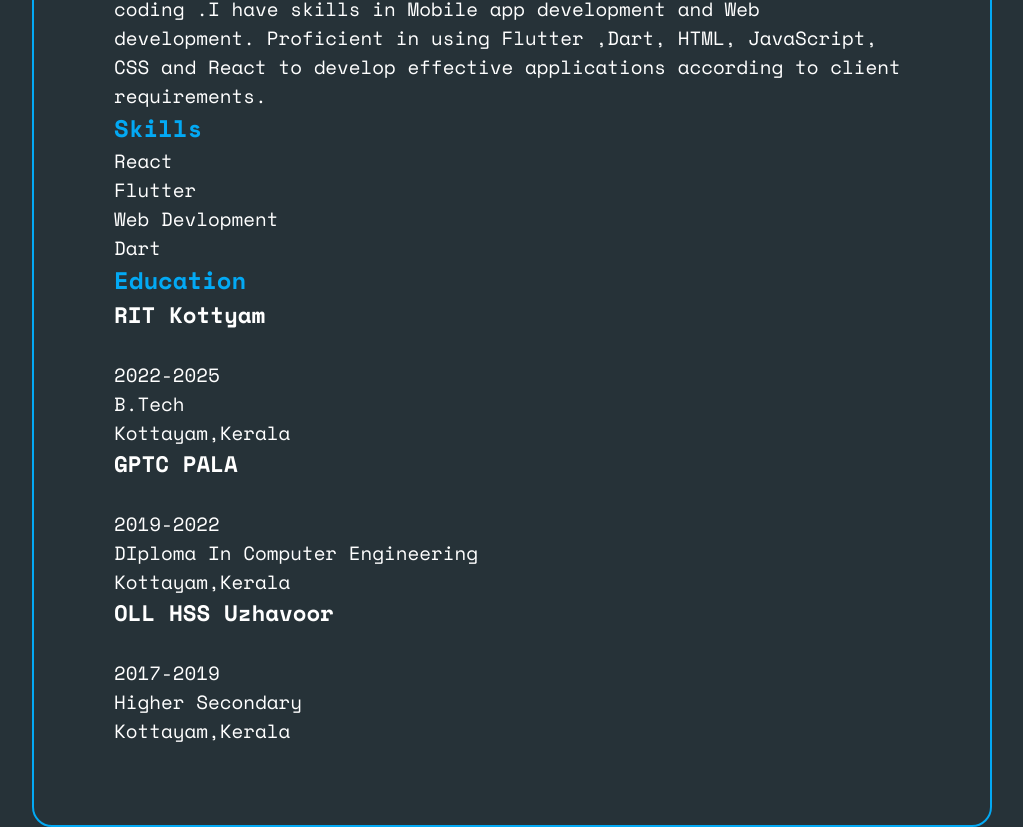
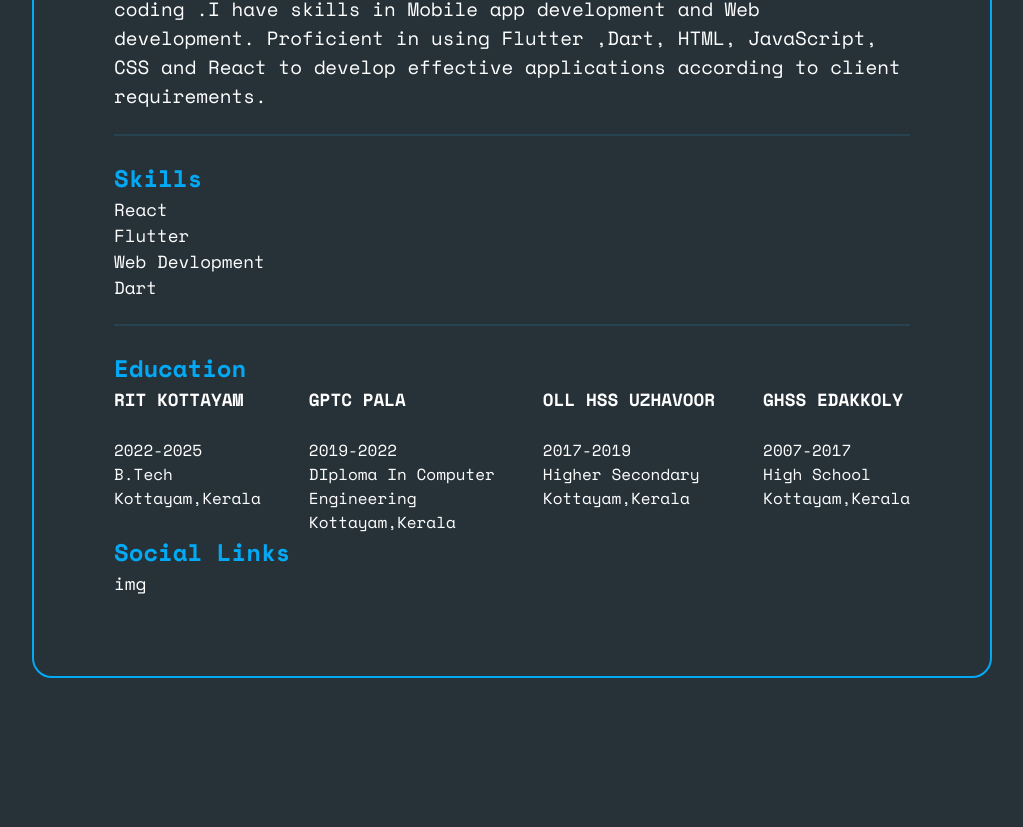
Before and after one commit to maybeAshwin/My-PortFolio, a React (Create React App) app: page /resume in a window 1280 px wide. Shown: the part 691-1518 px from the top of the page, without its empty margins (128-1151 px from the left). After the commit the page ends 1369 px from the top, so only its background shows below. Built offline with nearby package versions, Linux system fonts and the light colour scheme.

Commit message:
Resume page updated and some pages added and design updated

```diff
--- a/src/Components/Resume/Resume.css
+++ b/src/Components/Resume/Resume.css
@@ -97,21 +97,33 @@
     margin: 5rem;
   }
 
-  .rightside {
-    background-color: #263238;
-  }
 
-  .divider {
-    width: 1.5rem;
-    background-color: #00ff48;
+.divider {
+
+    height: 2px;
+    width: 100%;
+    background-color: #274452;
   }
 
 .leftside li{
     list-style: none;
-    font-size: 1.2rem;
+    font-size: 1.1rem;
     color: #fff;
 }
 
 .leftside h2{
     color: #03A9F4;
 }
+
+.education{
+    display: flex;
+    justify-content: space-between;
+}
+
+.education h3{
+    font-size: 1.1rem;
+}
+
+.education p{
+    font-size: 1rem;
+}
--- a/src/Components/Resume/Resume.jsx
+++ b/src/Components/Resume/Resume.jsx
@@ -20,21 +20,35 @@ const Resume = () => {
             development. Proficient in using Flutter ,Dart,
             HTML, JavaScript, CSS and React to develop
             effective applications according to client
-            requirements.
-            </p>
+            requirements.</p>
+            <br />
+            <div className="divider"></div>
+            <br />
+
             <h2>Skills</h2>
-            <li>React</li>
-            <li>Flutter</li>
-            <li>Web Devlopment</li>
-            <li>Dart</li>
+              <li>React</li>
+              <li>Flutter</li>
+              <li>Web Devlopment</li>
+              <li>Dart</li>
+            <br />
+            <div className="divider"></div>
+            <br />
+            <h2>Education</h2>
+            <div className="education">
 
-            <h2>Education</h2>
-            <li><h3>RIT Kottyam</h3><br /><p>2022-2025 <br />B.Tech <br />Kottayam,Kerala</p></li>
-            <li><h3>GPTC PALA</h3><br /><p>2019-2022 <br />DIploma In Computer Engineering <br />Kottayam,Kerala</p></li>
-            <li><h3>OLL HSS Uzhavoor</h3><br /><p>2017-2019 <br />Higher Secondary <br />Kottayam,Kerala</p></li>
+                <li><h3>RIT KOTTAYAM</h3><br /><p>2022-2025 <br />B.Tech <br />Kottayam,Kerala</p></li>
+                <li><h3>GPTC PALA</h3><br /><p>2019-2022 <br />DIploma In Computer<br />Engineering <br />Kottayam,Kerala</p></li>
+                <li><h3>OLL HSS UZHAVOOR</h3><br /><p>2017-2019 <br />Higher Secondary <br />Kottayam,Kerala</p></li>
+                <li><h3>GHSS EDAKKOLY</h3><br /><p>2007-2017 <br />High School <br />Kottayam,Kerala</p></li>
+            </div>
+
+            <h2>Social Links</h2>
+              <li>img</li>
+
 
         </div>
-        <div className="divider"></div>
+
+
 
        </div>
     </div>
```
